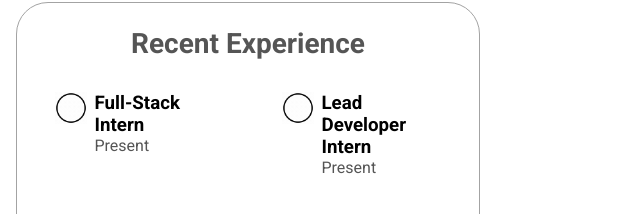
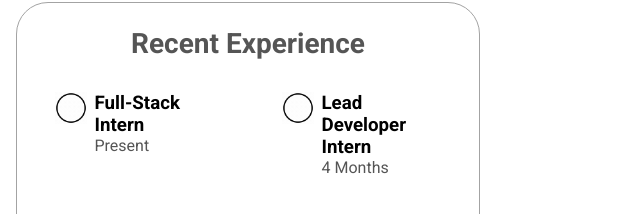
Before and after one commit to B0K1NG/Dominykas-Portfolio, a plain HTML site: page index.html in a window 1280 px wide. Shown: the part 1802-2016 px from the top of the page, 640-1280 px from the left. Drawn offline with Linux system fonts and the light colour scheme.

Commit message:
Update index.html

```diff
--- a/index.html
+++ b/index.html
@@ -231,7 +231,7 @@
               />
               <div>
                 <h3>Lead Developer Intern</h3>
-                <p>Present</p>
+                <p>4 Months</p>
               </div>
             </article>
             <article>
```
